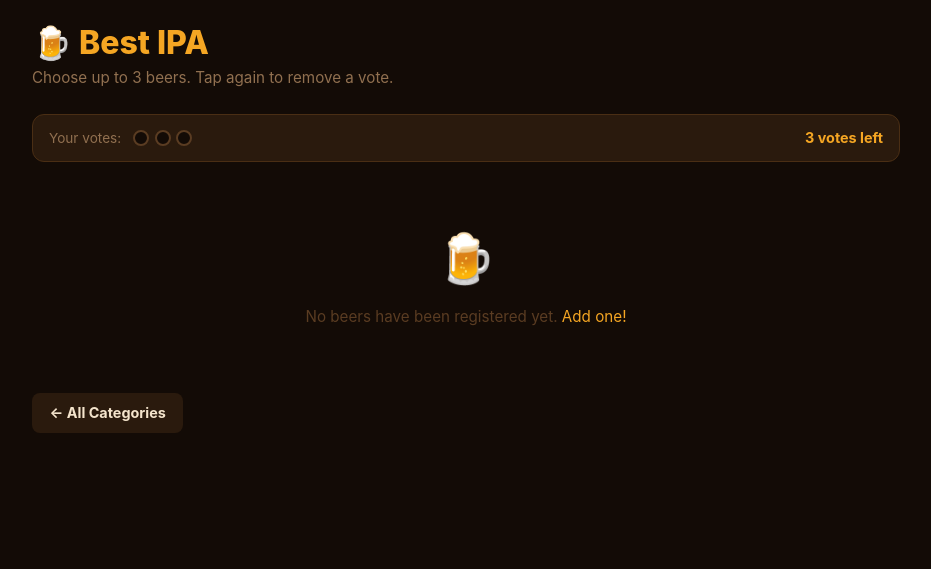
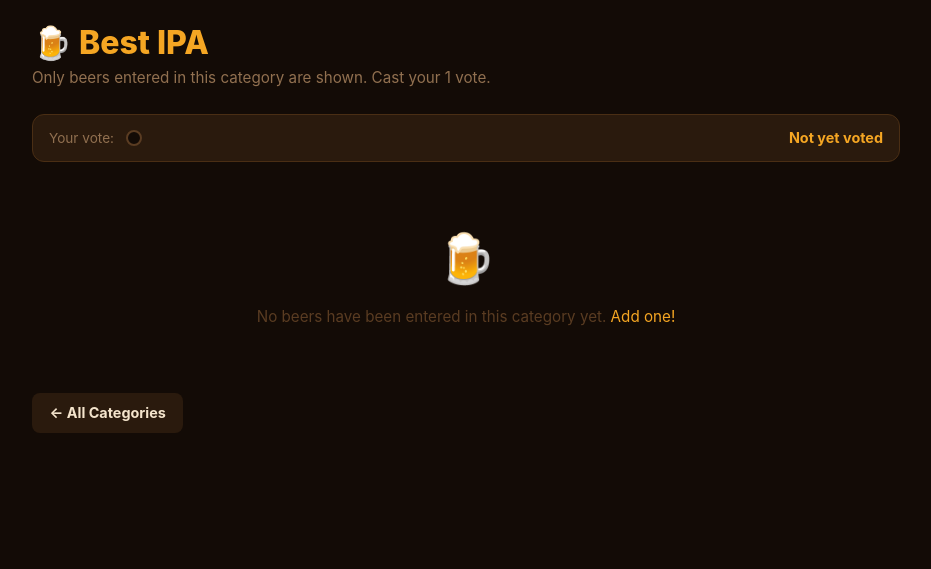
Before and after one commit to bzounes/BeerFest, a Flask app: page /vote/best_ipa in a window 1280 px wide. Shown: the part 57-626 px from the top of the page, without its empty margins (174-1105 px from the left). Run offline with Flask 3, Linux system fonts and the light colour scheme; the visitor is signed in with stand-in values (Sample User, id 1); data that the repository does not hold is empty.

Commit message:
Require beer category on registration, reduce to 1 vote per category
- Registration form now requires selecting one of the 5 beer-type categories
  (IPA, Dark, Sour/Fruit, Lager/Pilsner, Non-Beer)
- Vote pages for those 5 categories only show beers registered in that category
- Most Unique, Best Label, Best Overall, and Worst Overall remain open to all
  registered beers regardless of category
- Votes per category reduced from 3 to 1; clicking a different beer on a
  single-vote page automatically swaps the vote (radio-button behaviour)
- Category badge displayed on beer cards in the browse and admin views
- DB migration in init_db() adds category column to existing databases

https://claude.ai/code/session_01DJ1a9KsaJbzrKG7YjvZMW5

```diff
--- a/app.py
+++ b/app.py
@@ -20,19 +20,28 @@ IMAGE_QUALITY = 82
 app.config['UPLOAD_FOLDER'] = UPLOAD_FOLDER
 app.config['MAX_CONTENT_LENGTH'] = 20 * 1024 * 1024  # 20 MB
 
-CATEGORIES = [
+# Categories beers are registered into (shown on registration form)
+BEER_CATEGORIES = [
     ('best_ipa',      'Best IPA',               '🍺'),
     ('best_dark',     'Best Dark Beer',          '🖤'),
     ('best_sour',     'Best Sour / Fruit Beer',  '🍋'),
     ('best_lager',    'Best Lager / Pilsner',    '🌾'),
     ('best_non_beer', 'Best Non-Beer',           '🍹'),
+]
+
+# Voting categories open to all registered beers regardless of type
+OPEN_CATEGORIES = {'most_unique', 'best_label', 'best_overall', 'worst_overall'}
+
+CATEGORIES = BEER_CATEGORIES + [
     ('most_unique',   'Most Unique',             '✨'),
     ('best_label',    'Best Label',              '🎨'),
     ('best_overall',  'Best Overall',            '🏆'),
     ('worst_overall', 'Worst Overall',           '💀'),
 ]
 
-VOTES_PER_CATEGORY = 3
+BEER_CATEGORY_MAP = {c[0]: c for c in BEER_CATEGORIES}
+
+VOTES_PER_CATEGORY = 1
 ADMIN_PASSWORD = os.environ.get('ADMIN_PASSWORD', 'beerfest')
 
 
@@ -55,6 +64,7 @@ def init_db():
             name        TEXT NOT NULL,
             guest_name  TEXT NOT NULL,
             image_path  TEXT,
+            category    TEXT,
             created_at  TIMESTAMP DEFAULT CURRENT_TIMESTAMP
         );
 
@@ -75,6 +85,12 @@ def init_db():
 
         INSERT OR IGNORE INTO settings (key, value) VALUES ('results_revealed', 'false');
     ''')
+    # Migrate existing databases that predate the category column
+    try:
+        conn.execute('ALTER TABLE beers ADD COLUMN category TEXT')
+        conn.commit()
+    except sqlite3.OperationalError:
+        pass  # Column already exists
     conn.commit()
     conn.close()
 
@@ -149,9 +165,14 @@ def register():
     if request.method == 'POST':
         name = request.form.get('name', '').strip()
         guest_name = request.form.get('guest_name', '').strip()
+        category = request.form.get('category', '').strip()
 
         if not name or not guest_name:
             flash('Both beer name and your name are required.', 'error')
+            return redirect(url_for('register'))
+
+        if category not in BEER_CATEGORY_MAP:
+            flash('Please select a valid category for your beer.', 'error')
             return redirect(url_for('register'))
 
         image_path = None
@@ -164,8 +185,8 @@ def register():
 
         conn = get_db()
         conn.execute(
-            'INSERT INTO beers (name, guest_name, image_path) VALUES (?, ?, ?)',
-            (name, guest_name, image_path)
+            'INSERT INTO beers (name, guest_name, image_path, category) VALUES (?, ?, ?, ?)',
+            (name, guest_name, image_path, category)
         )
         conn.commit()
         conn.close()
@@ -173,7 +194,7 @@ def register():
         flash(f'"{name}" has been added to the festival! Cheers! 🍺', 'success')
         return redirect(url_for('beers'))
 
-    return render_template('register.html')
+    return render_template('register.html', beer_categories=BEER_CATEGORIES)
 
 
 @app.route('/beers')
@@ -181,7 +202,7 @@ def beers():
     conn = get_db()
     all_beers = conn.execute('SELECT * FROM beers ORDER BY created_at DESC').fetchall()
     conn.close()
-    return render_template('beers.html', beers=all_beers)
+    return render_template('beers.html', beers=all_beers, beer_category_map=BEER_CATEGORY_MAP)
 
 
 @app.route('/vote')
@@ -209,7 +230,12 @@ def vote(category_id):
 
     voter_id = session['voter_id']
     conn = get_db()
-    all_beers = conn.execute('SELECT * FROM beers ORDER BY name').fetchall()
+    if category_id in OPEN_CATEGORIES:
+        all_beers = conn.execute('SELECT * FROM beers ORDER BY name').fetchall()
+    else:
+        all_beers = conn.execute(
+            'SELECT * FROM beers WHERE category=? ORDER BY name', (category_id,)
+        ).fetchall()
     voted_ids = {
         row['beer_id'] for row in conn.execute(
             'SELECT beer_id FROM votes WHERE category=? AND voter_id=?',
@@ -225,6 +251,7 @@ def vote(category_id):
                            voted_ids=voted_ids,
                            votes_used=votes_used,
                            votes_per_category=VOTES_PER_CATEGORY,
+                           is_open=category_id in OPEN_CATEGORIES,
                            categories=CATEGORIES)
 
 
@@ -352,6 +379,7 @@ def admin():
     conn.close()
 
     return render_template('admin.html',
+                           beer_category_map=BEER_CATEGORY_MAP,
                            revealed=revealed,
                            beer_count=beer_count,
                            vote_count=vote_count,
--- a/static/css/style.css
+++ b/static/css/style.css
@@ -192,6 +192,18 @@ img { max-width: 100%; display: block; }
   word-break: break-word;
 }
 .beer-card-guest { font-size: .78rem; color: var(--muted); }
+.cat-badge {
+  display: inline-block;
+  margin-top: .3rem;
+  font-size: .7rem;
+  font-weight: 700;
+  background: var(--bg-elevated);
+  color: var(--amber);
+  border: 1px solid var(--border);
+  border-radius: 999px;
+  padding: .1rem .5rem;
+  white-space: nowrap;
+}
 
 /* ── Vote card (selectable beer card) ───────────────────────────────────── */
 .vote-beer-grid {
--- a/static/js/app.js
+++ b/static/js/app.js
@@ -29,53 +29,59 @@
 
   const categoryId = grid.dataset.category;
   const votesPerCategory = parseInt(grid.dataset.votesPerCategory, 10);
-  const pips = Array.from(document.querySelectorAll('.pip'));
+  const pip = document.querySelector('.pip');
   const counterText = document.getElementById('votes-counter-text');
 
   function updateCounter(used) {
-    pips.forEach((pip, i) => {
-      pip.classList.toggle('filled', i < used);
-    });
+    if (pip) pip.classList.toggle('filled', used > 0);
+    if (counterText) {
+      counterText.textContent = used > 0 ? 'Vote cast' : 'Not yet voted';
+    }
     const remaining = votesPerCategory - used;
-    if (counterText) {
-      counterText.textContent =
-        remaining === 0
-          ? 'No votes left'
-          : remaining === 1
-          ? '1 vote left'
-          : `${remaining} votes left`;
-    }
-
     document.querySelectorAll('.vote-card').forEach(card => {
-      const selected = card.classList.contains('selected');
-      card.classList.toggle('disabled', remaining === 0 && !selected);
+      card.classList.toggle('disabled', remaining === 0 && !card.classList.contains('selected'));
     });
   }
 
-  grid.addEventListener('click', function (e) {
-    const card = e.target.closest('.vote-card');
-    if (!card || card.classList.contains('disabled')) return;
-
-    const beerId = card.dataset.beerId;
-    const currentlySelected = card.classList.contains('selected');
-
+  function doToggle(beerId, onSuccess) {
     fetch(`/vote/${categoryId}/toggle`, {
       method: 'POST',
       headers: { 'Content-Type': 'application/json' },
       body: JSON.stringify({ beer_id: beerId }),
     })
       .then(r => r.json())
-      .then(data => {
-        if (data.error) {
-          if (data.error.toLowerCase().includes('no votes')) {
-            card.classList.add('disabled');
-          }
-          return;
-        }
-        card.classList.toggle('selected', data.voted);
-        updateCounter(data.votes_used);
-      })
+      .then(data => { if (!data.error) onSuccess(data); })
       .catch(() => {});
+  }
+
+  grid.addEventListener('click', function (e) {
+    const card = e.target.closest('.vote-card');
+    if (!card) return;
+
+    const isSelected = card.classList.contains('selected');
+    const isDisabled = card.classList.contains('disabled');
+
+    // Single-vote swap: clicking a different beer auto-moves the vote
+    if (!isSelected && !isDisabled && votesPerCategory === 1) {
+      const current = grid.querySelector('.vote-card.selected');
+      if (current) {
+        doToggle(current.dataset.beerId, () => {
+          current.classList.remove('selected');
+          doToggle(card.dataset.beerId, data => {
+            card.classList.add('selected');
+            updateCounter(data.votes_used);
+          });
+        });
+        return;
+      }
+    }
+
+    if (isDisabled) return;
+
+    doToggle(card.dataset.beerId, data => {
+      card.classList.toggle('selected', data.voted);
+      updateCounter(data.votes_used);
+    });
   });
 })();
 
--- a/templates/admin.html
+++ b/templates/admin.html
@@ -72,6 +72,10 @@
     <div class="admin-beer-info">
       <div class="admin-beer-name">{{ beer.name }}</div>
       <div class="admin-beer-guest">{{ beer.guest_name }}</div>
+      {% if beer.category and beer.category in beer_category_map %}
+      {% set cat = beer_category_map[beer.category] %}
+      <div class="cat-badge" style="margin-top:.2rem;">{{ cat[2] }} {{ cat[1] }}</div>
+      {% endif %}
     </div>
     <form method="POST"
           action="{{ url_for('admin_delete_beer', beer_id=beer.id) }}"
--- a/templates/beers.html
+++ b/templates/beers.html
@@ -19,6 +19,10 @@
     <div class="beer-card-info">
       <div class="beer-card-name">{{ beer.name }}</div>
       <div class="beer-card-guest">by {{ beer.guest_name }}</div>
+      {% if beer.category and beer.category in beer_category_map %}
+      {% set cat = beer_category_map[beer.category] %}
+      <div class="cat-badge">{{ cat[2] }} {{ cat[1] }}</div>
+      {% endif %}
     </div>
   </div>
   {% endfor %}
--- a/templates/vote.html
+++ b/templates/vote.html
@@ -4,22 +4,23 @@
 {% block content %}
 <div class="page-header">
   <h1 class="page-title">{{ category[2] }} {{ category[1] }}</h1>
-  <p class="page-subtitle">Choose up to {{ votes_per_category }} beers. Tap again to remove a vote.</p>
+  <p class="page-subtitle">
+    {% if is_open %}
+      Open category — all registered beers are eligible. Cast your 1 vote.
+    {% else %}
+      Only beers entered in this category are shown. Cast your 1 vote.
+    {% endif %}
+  </p>
 </div>
 
 <!-- Vote counter -->
 <div class="vote-counter">
-  <span class="vote-counter-label">Your votes:</span>
+  <span class="vote-counter-label">Your vote:</span>
   <div class="vote-counter-pips">
-    {% for i in range(votes_per_category) %}
-    <div class="pip {% if i < votes_used %}filled{% endif %}"></div>
-    {% endfor %}
+    <div class="pip {% if votes_used > 0 %}filled{% endif %}"></div>
   </div>
   <span class="vote-counter-text" id="votes-counter-text">
-    {% set remaining = votes_per_category - votes_used %}
-    {% if remaining == 0 %}No votes left
-    {% elif remaining == 1 %}1 vote left
-    {% else %}{{ remaining }} votes left{% endif %}
+    {% if votes_used > 0 %}Vote cast{% else %}Not yet voted{% endif %}
   </span>
 </div>
 
@@ -27,10 +28,10 @@
 <div class="vote-beer-grid" id="vote-grid"
      data-category="{{ category[0] }}"
      data-votes-per-category="{{ votes_per_category }}">
-  {% set remaining = votes_per_category - votes_used %}
   {% for beer in beers %}
   {% set is_voted = beer.id in voted_ids %}
-  <div class="vote-card {% if is_voted %}selected{% elif remaining == 0 %}disabled{% endif %}"
+  {% set is_disabled = (votes_used >= votes_per_category) and not is_voted %}
+  <div class="vote-card {% if is_voted %}selected{% elif is_disabled %}disabled{% endif %}"
        data-beer-id="{{ beer.id }}">
 
     <div class="vote-card-check">✓</div>
@@ -53,7 +54,11 @@
 {% else %}
 <div class="empty-state">
   <div class="empty-emoji">🍺</div>
-  <p>No beers have been registered yet. <a href="{{ url_for('register') }}">Add one!</a></p>
+  {% if is_open %}
+    <p>No beers have been registered yet. <a href="{{ url_for('register') }}">Add one!</a></p>
+  {% else %}
+    <p>No beers have been entered in this category yet. <a href="{{ url_for('register') }}">Add one!</a></p>
+  {% endif %}
 </div>
 {% endif %}
 
```
Also changed, not shown: templates/register.html (+11 -0 lines).
